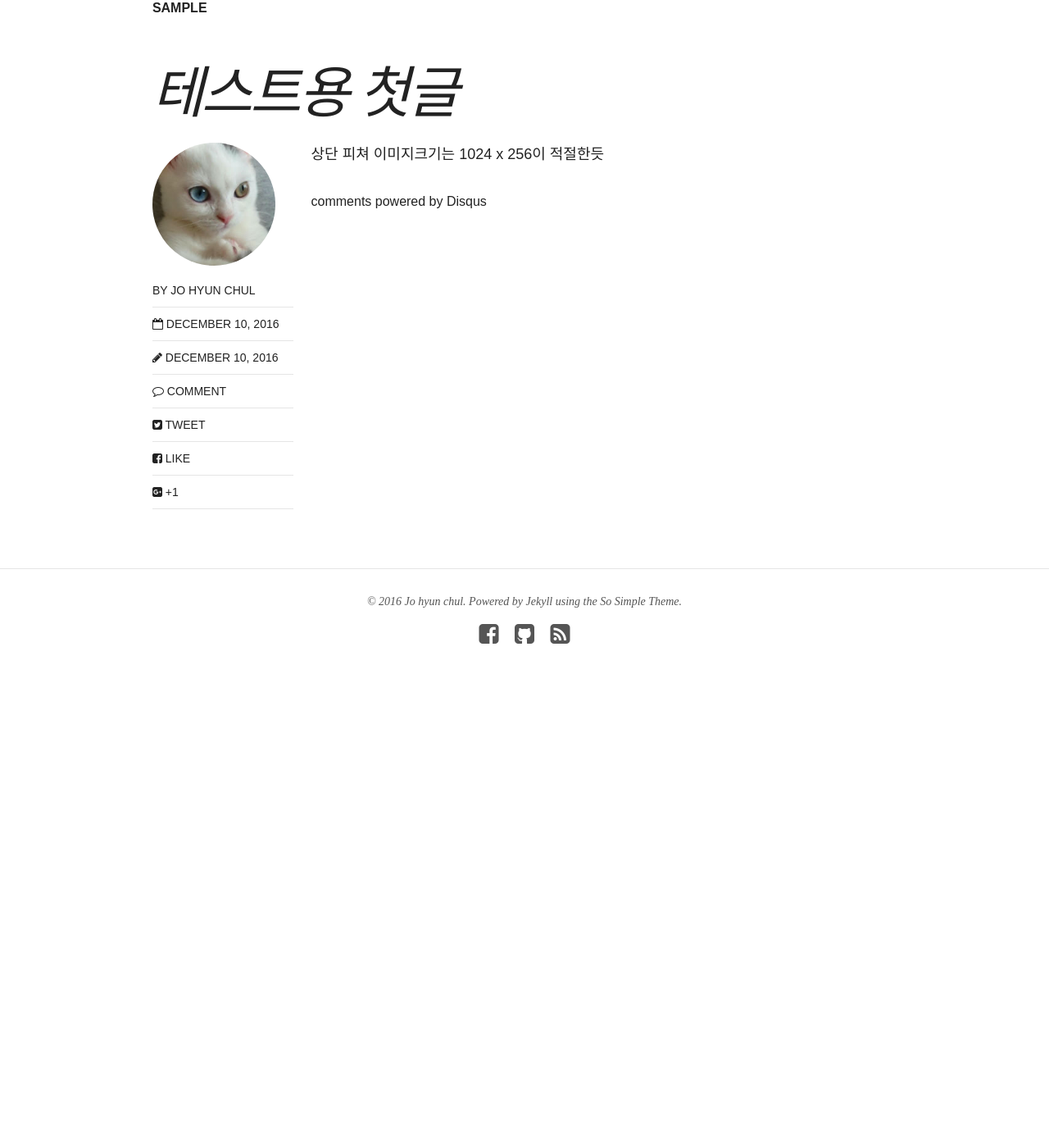
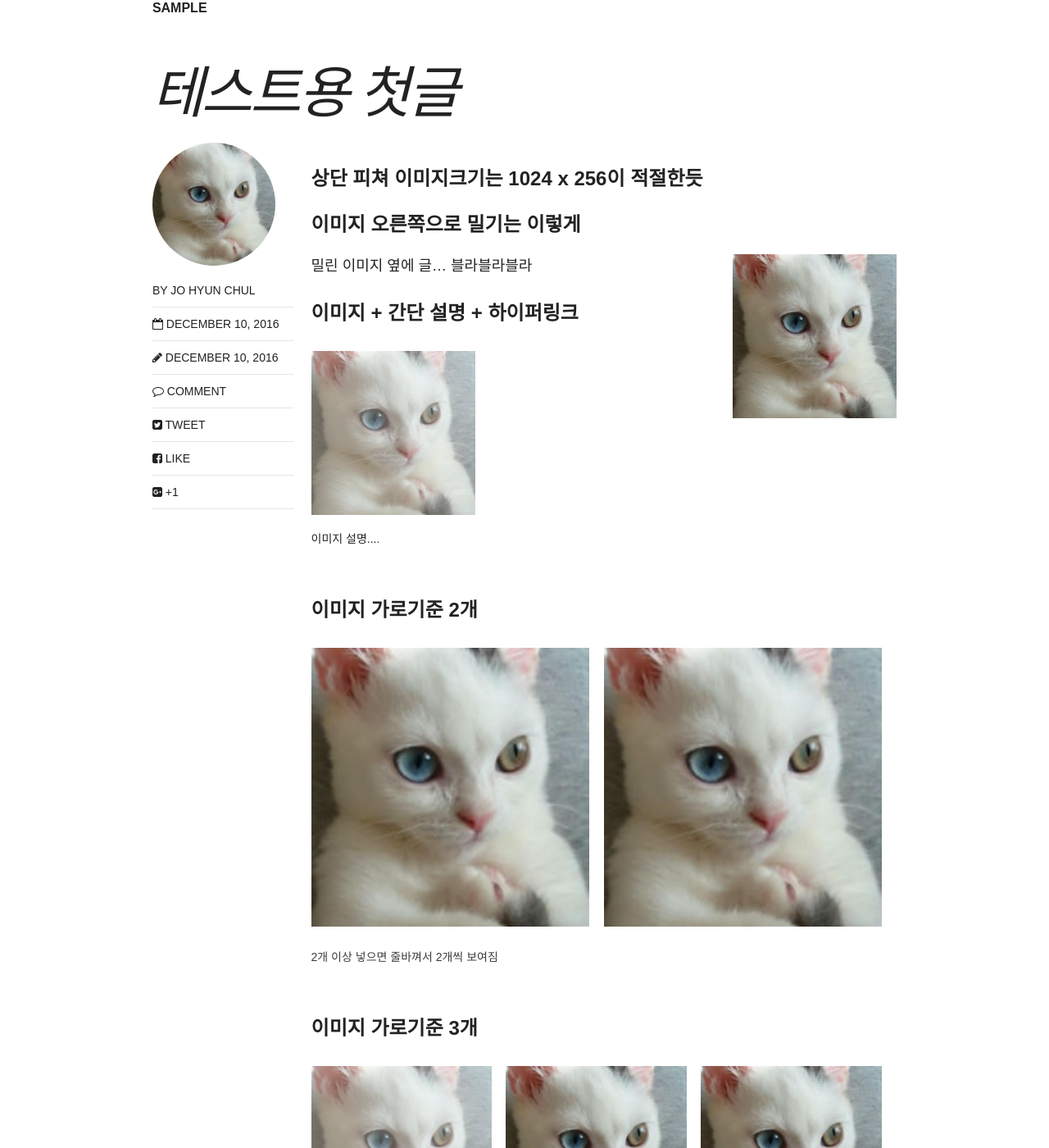
Before and after one commit to cchcc/cchcc.github.io, a Jekyll site: the page built from _posts/blog/2016-12-10-테스트용-첫글.md, in a window 1280 px wide and 1400 px high, scrolled down 508 px. Shown: the whole window at 82% size. Built offline with Jekyll 4.4.1, drawn with Linux system fonts in a browser that asks for light colours; nearby versions of some CDN libraries; comment, search, counter and statistics services are not loaded; before the commit the page ends 1393 px from its top, so only the background shows below that; some of the changed text lies outside the part shown.

Commit message:
about 수정. 샘플 포스팅

```diff
--- a/_config.yml
+++ b/_config.yml
@@ -1,7 +1,7 @@
 # Site wide configuration
 
 title: cchcc
-locale: en_US
+locale: en
 description: 그거시인생
 logo: site-logo.png
 search: true
--- a/_posts/blog/2016-12-10-테스트용-첫글.md
+++ b/_posts/blog/2016-12-10-테스트용-첫글.md
@@ -13,4 +13,41 @@ comments: true
 share: true
 ---
 
-상단 피쳐 이미지크기는 1024 x 256이 적절한듯
+#### 상단 피쳐 이미지크기는 1024 x 256이 적절한듯
+
+#### 이미지 오른쪽으로 밀기는 이렇게
+
+![cchcc]({{ site.url }}/images/cchcc.jpg){: .pull-right}
+
+밀린 이미지 옆에 글... 블라블라블라
+
+#### 이미지 + 간단 설명 + 하이퍼링크
+<figure>
+	<a href="{{ site.url }}/images/cchcc.jpg"><img src="{{ site.url }}/images/cchcc.jpg" alt="image"></a>
+	<figcaption><a href="{{ site.url }}/images/cchcc.jpg" >이미지 설명...</a>.</figcaption>
+</figure>
+
+
+#### 이미지 가로기준 2개
+<figure class="half">
+	<img src="{{ site.url }}/images/cchcc.jpg" alt="image">
+	<img src="{{ site.url }}/images/cchcc.jpg" alt="image">
+	<figcaption>2개 이상 넣으면 줄바껴서 2개씩 보여짐</figcaption>
+</figure>
+
+
+#### 이미지 가로기준 3개
+<figure class="third">
+	<a href="https://www.google.com"><img src="{{ site.url }}/images/cchcc.jpg" alt="image"></a>
+	<img src="{{ site.url }}/images/cchcc.jpg" alt="image">
+  <img src="{{ site.url }}/images/cchcc.jpg" alt="image">
+	<figcaption>링크넣는 방법은 마찬가지..</figcaption>
+</figure>
+
+#### 동영상
+<iframe width="560" height="315" src="https://www.youtube.com/embed/YKzUbeUtTak" frameborder="0" allowfullscreen></iframe>
+그냥 유툽에서 소스 코드에 있는 코드 복붙하면 끝. 비메오꺼도 됩.
+
+#### 버튼 넣기
+<div markdown="0"><a href="https://git-scm.com/" class="btn">깃 ㄱ</a></div>
+<div markdown="0"><a href="https://github.com/" class="btn">깃헙 ㄱ</a> <a href="https://about.gitlab.com/" class="btn">깃랩 ㄱ</a></div>
```
Also changed, not shown: about/index.md (+2 -5 lines), tags/index.md (+1 -1 lines).
